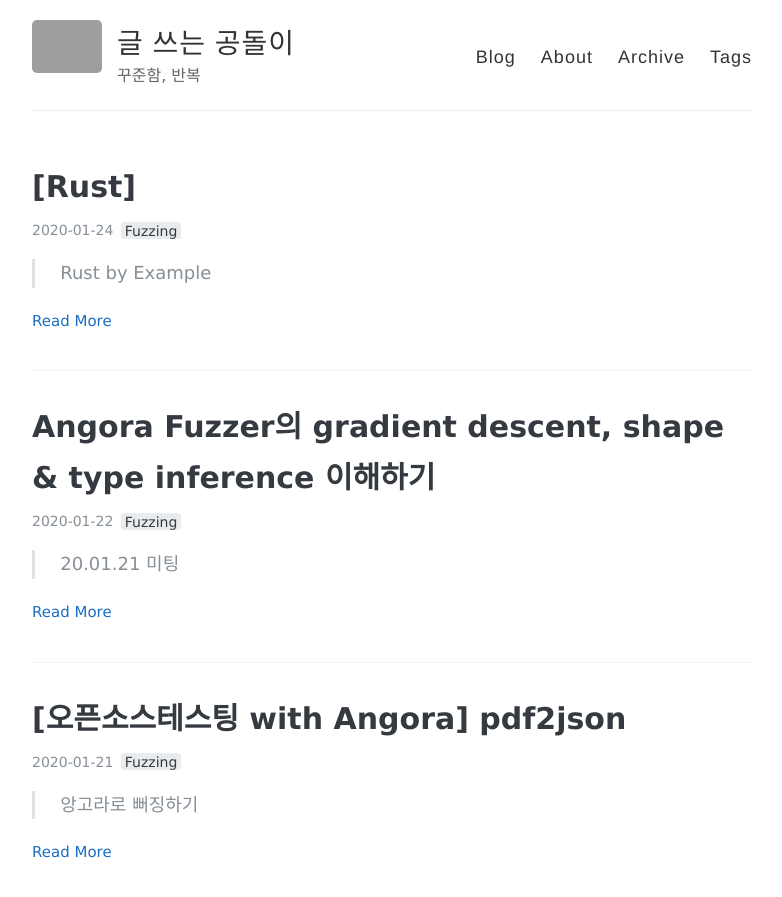
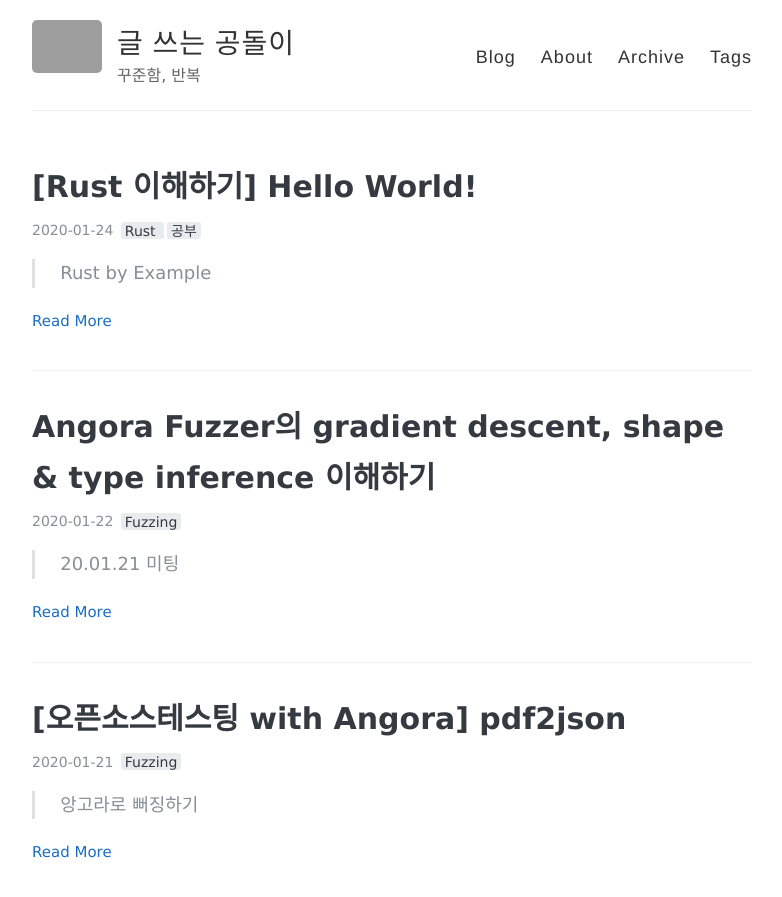
Before and after one commit to sihyungyou/sihyungyou.github.io, a Jekyll site: the page built from index.html, in a window 1280 px wide and 900 px high. Shown: the top 897 px of the window, without its empty margins (248-1030 px from the left). Built offline with Jekyll 4.4.1, drawn with Linux system fonts in a browser that asks for light colours; the list of posts is cut into pages by our own code; grey boxes are pictures that could not be loaded.

Commit message:
코드 하이라이팅 테스트

```diff
--- a/_posts/2020-01-24-rust-ch1.md
+++ b/_posts/2020-01-24-rust-ch1.md
@@ -1,7 +1,7 @@
 ---
 layout: post
-title: "[Rust] "
-tags: [Fuzzing]
+title: "[Rust 이해하기] Hello World!"
+tags: [Rust, 공부]
 comments: true
 ---
 
@@ -25,7 +25,7 @@
 여기부터 감이 안오기 시작했다. 갑자기 Debug..? `std:fmt`의 formatting trait를 사용하기 위해서는 printable 해야 한다. 그런데 printable 하도록 자동 구현되는 타입들은 `std`라이브러이에 있는 것들만 해당한다. 즉 이외의 타입들은 manually 구현되어야 한다는 뜻이다. `fmt:Debug`의 trait `derive`가 쉽게 해결해주는데 모든 타입은 `fmt:Debug` trait을 derive할 수 있다.
 
 Structure 타입을 예로 들어보자. `fmt:Debug`로 structure을 출력하려면 manually implemention 과정이 필요한데 `derive` attribute이 이걸 알아서 해준다.
-~~~Rust
+~~~rust
 #[derive(Debug)]
 struct Structure(i32);
 
@@ -37,7 +37,7 @@
 이렇게!
 
 `{:#?}`를 사용하는 pretty print 기능도 제공된다.
-~~~Rust
+~~~rust
 #[derive(Debug)]
 struct Person<'a> {     // 여기에 왜 `a 가 오는지 문법은 아직 모르겠다..
     name: &'a str,
```
